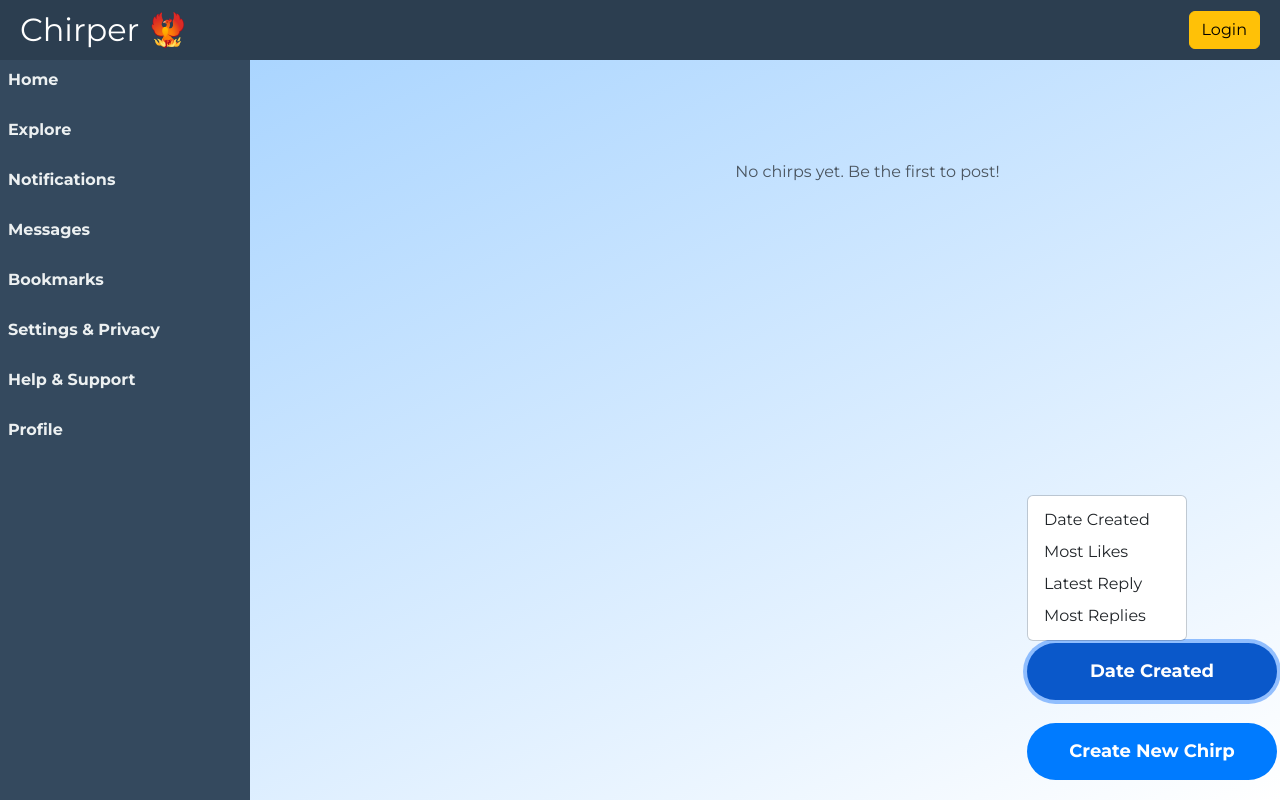
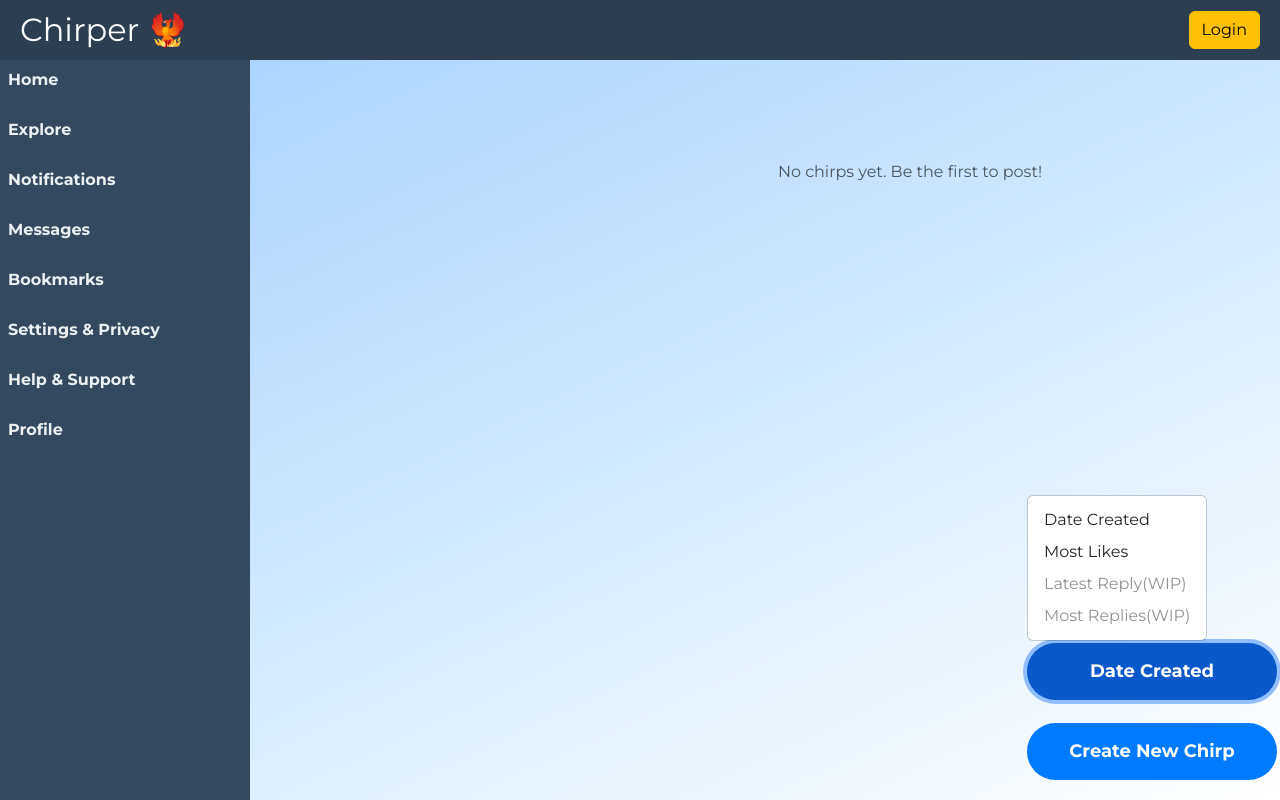
Before and after one commit to andrewfynaardt/chirper, a Django app: page /chirper/home/ in a window 1280 px wide, after a click on "Date Created". Run offline with Django 5.2, Linux system fonts and the light colour scheme; data that the repository does not hold is empty; some libraries are stand-ins or nearby versions.

Commit message:
Move create chirp button and sort chirp button to home.html Disable the sort chirp options that does not work yet.

```diff
--- a/chirper/templates/base.html
+++ b/chirper/templates/base.html
@@ -1,5 +1,8 @@
 <!--
-Updated: 2025-03-05
+templates/chirper/base.html
+Updated: 2025-03-24
+
+Contains the basic layout of the chirper app.
 -->
 
 <!--Looks for "static" folder in chirper directory to use in template-->
@@ -81,60 +84,7 @@ Updated: 2025-03-05
 
 
 
-        <!-- Sorting Dropdown Menu -->
-        <form id="dropdownForm" method="POST">
-            {% csrf_token %}
-            <div class="dropdown">
-                <button class="btn btn-primary filter-dropdown-btn" type="button" id="dropdownMenuButton"
-                    data-bs-toggle="dropdown" aria-expanded="false">
-                    <!-- This button will be updated with the javascript to be the selected sort option -->
-                    Dropdown Option
-                </button>
-                <ul class="dropdown-menu" aria-labelledby="dropdownMenuButton">
-                    <li><a class="dropdown-item" href="#" data-value="date">Date Created</a></li>
-                    <li><a class="dropdown-item" href="#" data-value="most_likes">Most Likes</a></li>
-                    <li><a class="dropdown-item" href="#" data-value="latest_reply">Latest Reply</a></li>
-                    <li><a class="dropdown-item" href="#" data-value="most_replies">Most Replies</a></li>
-                </ul>
-                <input type="hidden" name="selected_option" id="selectedOption">
-            </div>
-            <button type="submit" class="btn btn-success mt-2">Submit</button>
-        </form>
 
-
-        <!-- Create New Chirp Button -->
-        <button class="create-chirp-btn" data-bs-toggle="modal" data-bs-target="#chirpModal">
-            Create New Chirp</button>
-
-        <!--Pop Up(Modal) for Creating a New Chirp-->
-        <div class="modal fade" id="chirpModal" tabindex="-1" aria-labelledby="chirpModalLabel" aria-hidden="true">
-            <div class="modal-dialog">
-                <div class="modal-content">
-                    <!--Pop up header-->
-                    <div class="modal-header">
-                        <h5 class="modal-title" id="chirpModalLabel">Create a New Chirp</h5>
-                        <button type="button" class="btn-close" data-bs-dismiss="modal" aria-label="Close"></button>
-                    </div>
-
-                    <!-- Modal Body (Includes chirp_form template) -->
-                    <div class="modal-body">
-                        <form method="POST" action="{% url 'chirp_view' %}">
-                            {% csrf_token %}
-
-                            <!-- Render Chirp Form Dynamically -->
-                            {% if form %}
-                            {{ form.as_p }}
-                            <!-- Submit Button -->
-                            <button type="submit" class="btn btn-primary">Post Chirp</button>
-                            {% else %}
-                            <a href="{% url 'account_login' %}" class="btn btn-warning">Login</a> to post a chirp.
-                            {% endif %}
-
-                        </form>
-                    </div>
-                </div>
-            </div>
-        </div>
 
 
         <!--Javascript Bootstrap 'Bundle'-->
--- a/chirper/templates/home.html
+++ b/chirper/templates/home.html
@@ -4,9 +4,8 @@ Updated: 2025-03-05
 
 This is the template for the home page, it used bootstrap for layout.
 the home page has the the following section:
-    top bar : has web app name and login button
     main section: display chirp posts from the database
-    bottom section: place for users to create their chirp (new chirp or reply)
+    button section: create chirp button and sort chirp button.
 -->
 
 <!--Extends from base template to reuse the common layout structure-->
@@ -25,5 +24,69 @@ the home page has the the following section:
     <!--Ends loop rendering chirps-->
     {% endfor %}
 </div>
+<!-- Sorting Dropdown Menu -->
+<form id="dropdownForm" method="POST">
+    {% csrf_token %}
+    <div class="dropdown">
+        <button class="btn btn-primary filter-dropdown-btn" type="button" id="dropdownMenuButton"
+            data-bs-toggle="dropdown" aria-expanded="false">
+            <!-- This button will be updated with the javascript to be the selected sort option -->
+            Dropdown Option
+        </button>
+        <ul class="dropdown-menu" aria-labelledby="dropdownMenuButton">
+            <li><a class="dropdown-item" href="#" data-value="date">Date Created</a></li>
+            <li><a class="dropdown-item" href="#" data-value="most_likes">Most Likes</a></li>
+            <li><a class="dropdown-item disabled" href="#" data-value="latest_reply" aria-disabled="true">Latest Reply(WIP)</a></li>
+            <li><a class="dropdown-item disabled" href="#" data-value="most_replies" aria-disabled="true">Most Replies(WIP)</a></li>
+        </ul>
+        <input type="hidden" name="selected_option" id="selectedOption">
+    </div>
+</form>
+
+
+<!-- Create New Chirp Button -->
+<button class="create-chirp-btn" data-bs-toggle="modal" data-bs-target="#chirpModal">
+    Create New Chirp</button>
+
+<!--Pop Up(Modal) for Creating a New Chirp-->
+<div class="modal fade" id="chirpModal" tabindex="-1" aria-labelledby="chirpModalLabel" aria-hidden="true">
+    <div class="modal-dialog">
+        <div class="modal-content">
+            <!--Pop up header-->
+            <div class="modal-header">
+                <h5 class="modal-title" id="chirpModalLabel">Create a New Chirp</h5>
+                <button type="button" class="btn-close" data-bs-dismiss="modal" aria-label="Close"></button>
+            </div>
+            <div class="modal-body">
+                <p class="fw-medium" style="color: red;">
+                    Warning: Do not attempt to create a chirp while not logged in, it will create a error.
+                </p>
+                <p>
+                    If you ran into such a issue, just delete all text after "chirper" in browser URL, then attach "home" after "chirper"
+                </p>
+            </div
+
+            <!-- Modal Body (Includes chirp_form template) -->
+            <div class="modal-body">
+                <form method="POST" action="{% url 'chirp_view' %}">
+                    {% csrf_token %}
+
+                    <!-- Render Chirp Form Dynamically -->
+                    {% if form %}
+                    {{ form.as_p }}
+                    <!-- Submit Button -->
+                    <button type="submit" class="btn btn-primary">Post Chirp</button>
+                    {% else %}
+                    <a href="{% url 'account_login' %}" class="btn btn-warning">Login</a> to post a chirp.
+                    {% endif %}
+
+                </form>
+            </div>
+        </div>
+    </div>
+</div>
+
+
+
 <!--content block needs to be closed-->
 {% endblock %}
--- a/chirper/templates/still_dev.html
+++ b/chirper/templates/still_dev.html
@@ -1,10 +1,10 @@
 <!--
-success.html
+chirper/templates/still_dev.html
 
 Created: 2025-02-16
-Updated: 2025-02-16
+Updated: 2025-3-24
 
-Template to display success message after user have submitted their chirp
+Template to show that a page/feature is in development.
 -->
 <!--Extends from base template for formate reusability-->
 {% extends "base.html" %}
--- a/chirper/templates/success.html
+++ b/chirper/templates/success.html
@@ -6,6 +6,7 @@ Updated: 2025-03-05
 
 Template to display success message after user have submitted their chirp
 -->
+
 <!--Extends from base template for formate reusability-->
 {% extends "base.html" %}
 
```
Also changed, not shown: chirper/templates/chirper/partials/render_chirps.html (+8 -0 lines), chirper/templates/profile.html (+9 -0 lines).
